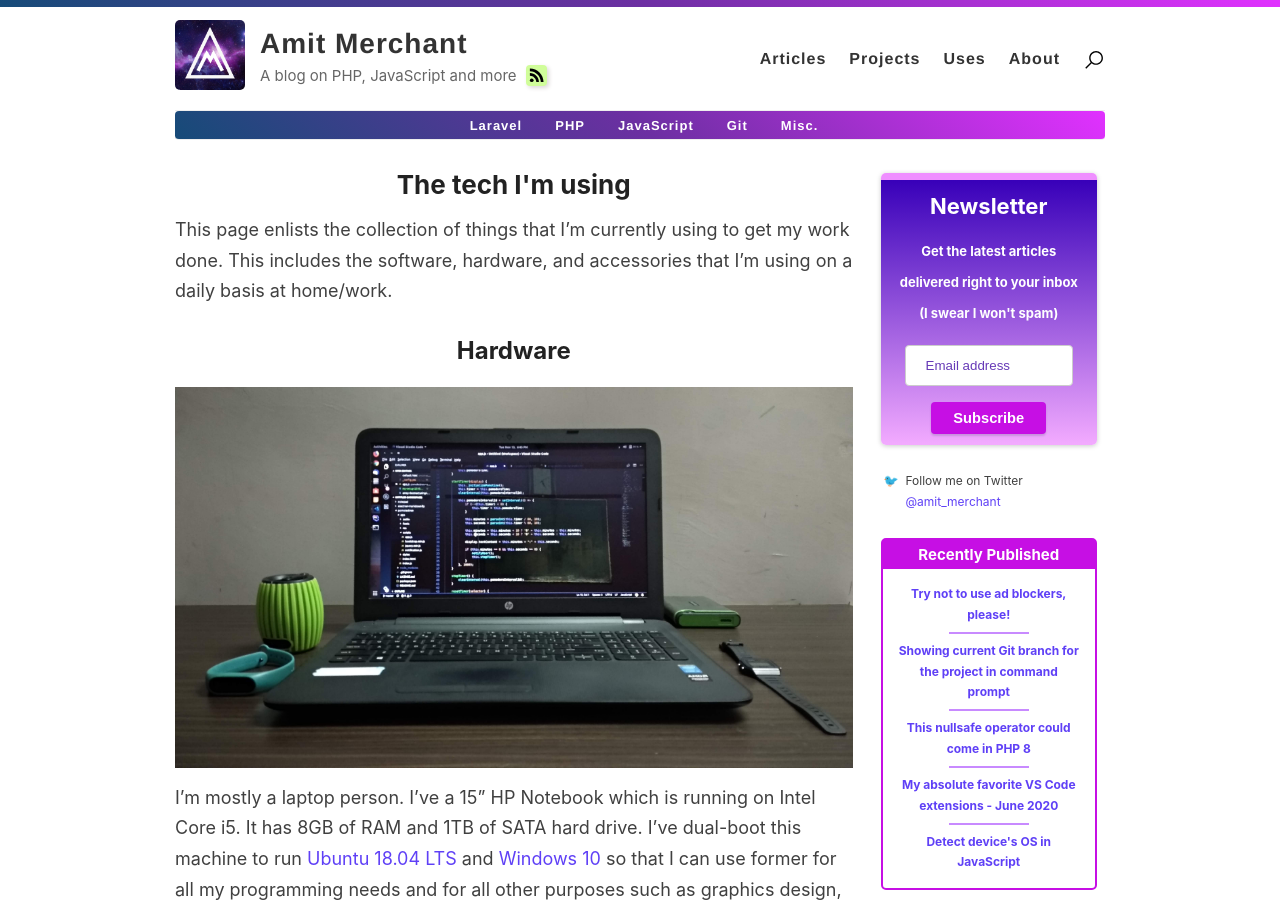
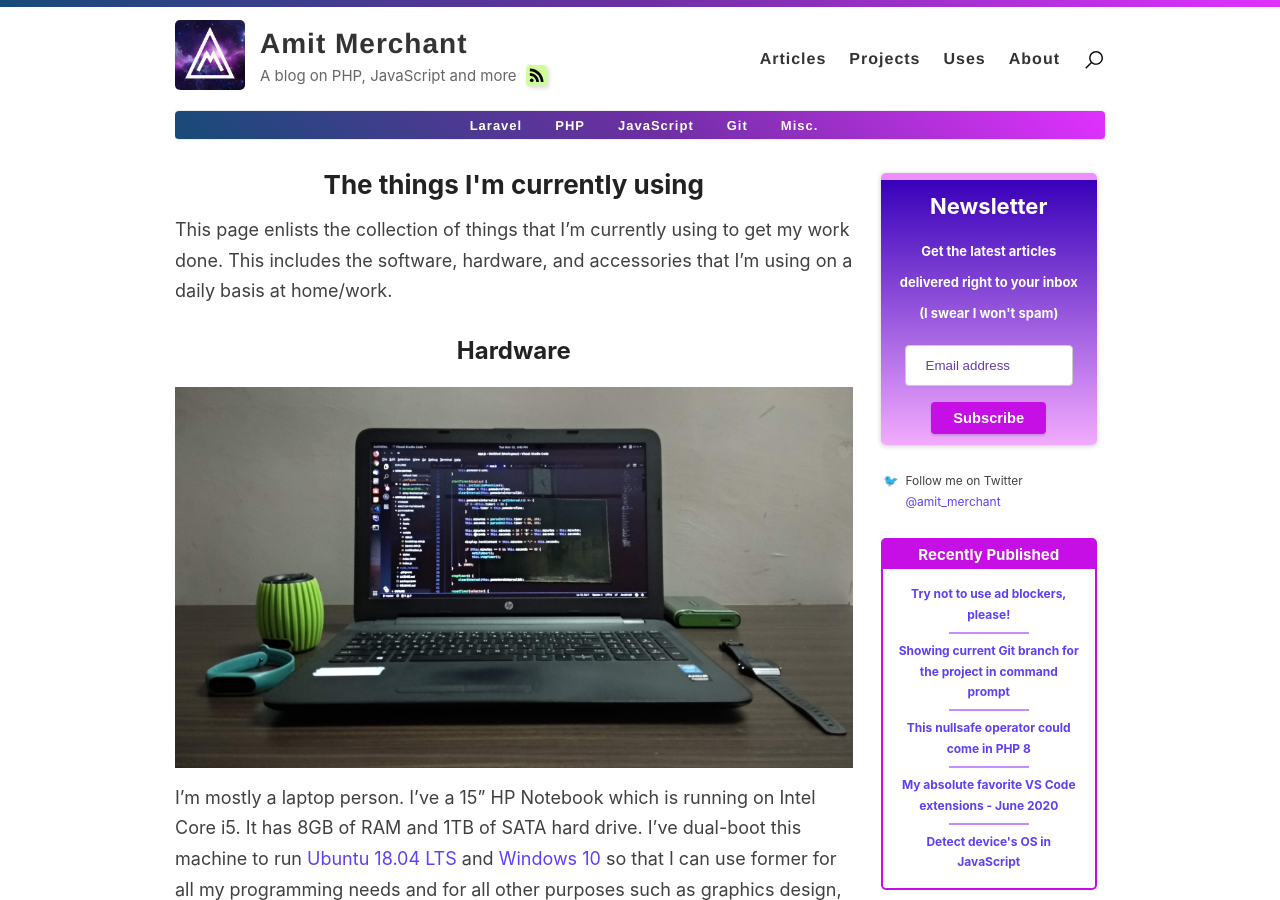
Before and after one commit to varunkumardev/amitmerchant1990.github.io, a Jekyll site: the page built from _pages/uses.md, in a window 1280 px wide and 900 px high. Built offline with Jekyll 4.4.1, drawn with Linux system fonts in a browser that asks for light colours; comment, search, counter and statistics services are not loaded.

Commit message:
update uses page.

```diff
--- a/_pages/uses.md
+++ b/_pages/uses.md
@@ -1,8 +1,8 @@
 ---
 layout: page
 permalink: /uses/
-title: The tech I'm using
-image: /images/setup-2108.jpg
+title: The things I'm currently using
+image: /images/uses.png
 ---
 
 This page enlists the collection of things that I'm currently using to get my work done. This includes the software, hardware, and accessories that I'm using on a daily basis at home/work.
```
Also changed, not shown: images/uses.png (added).
